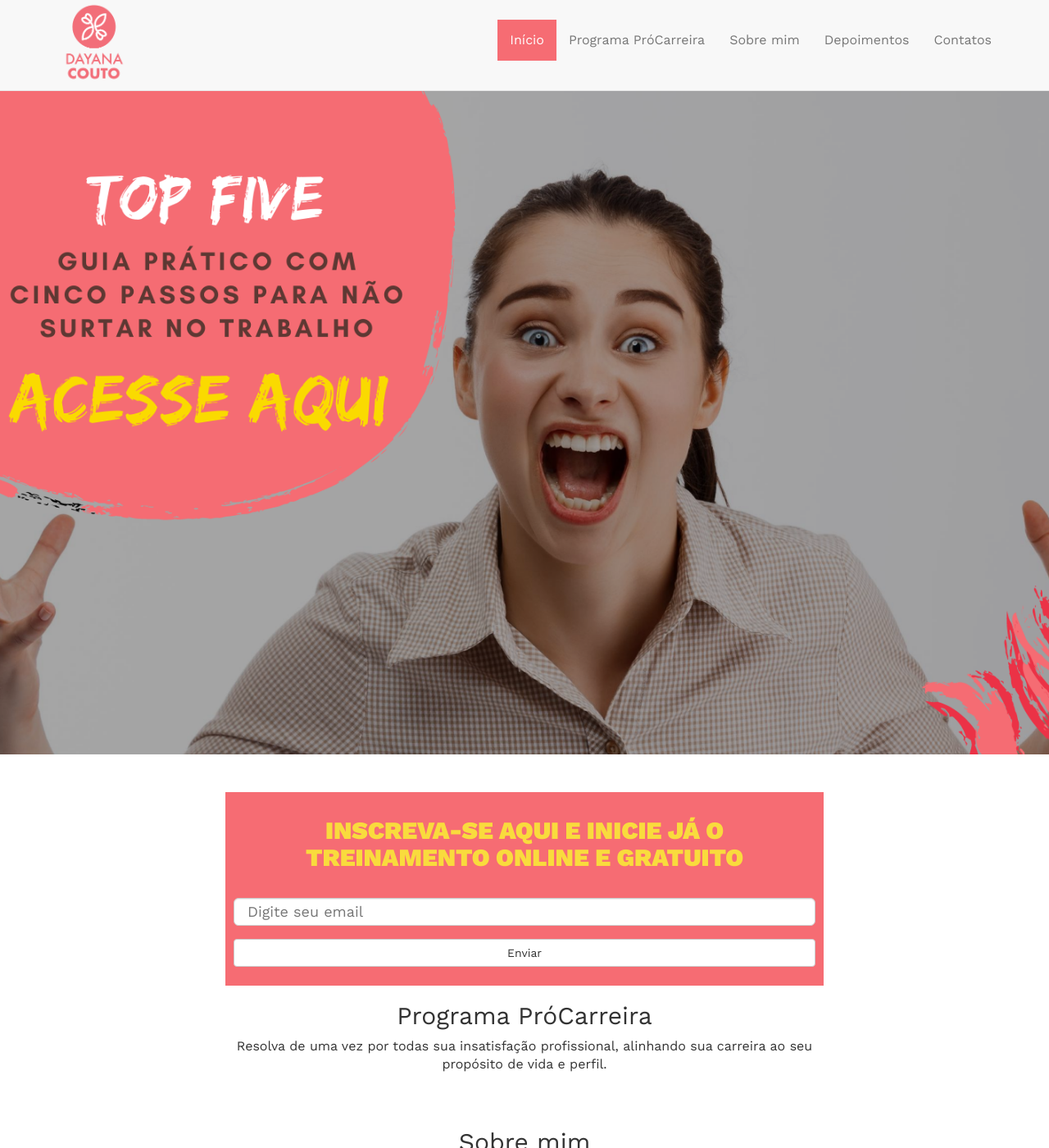
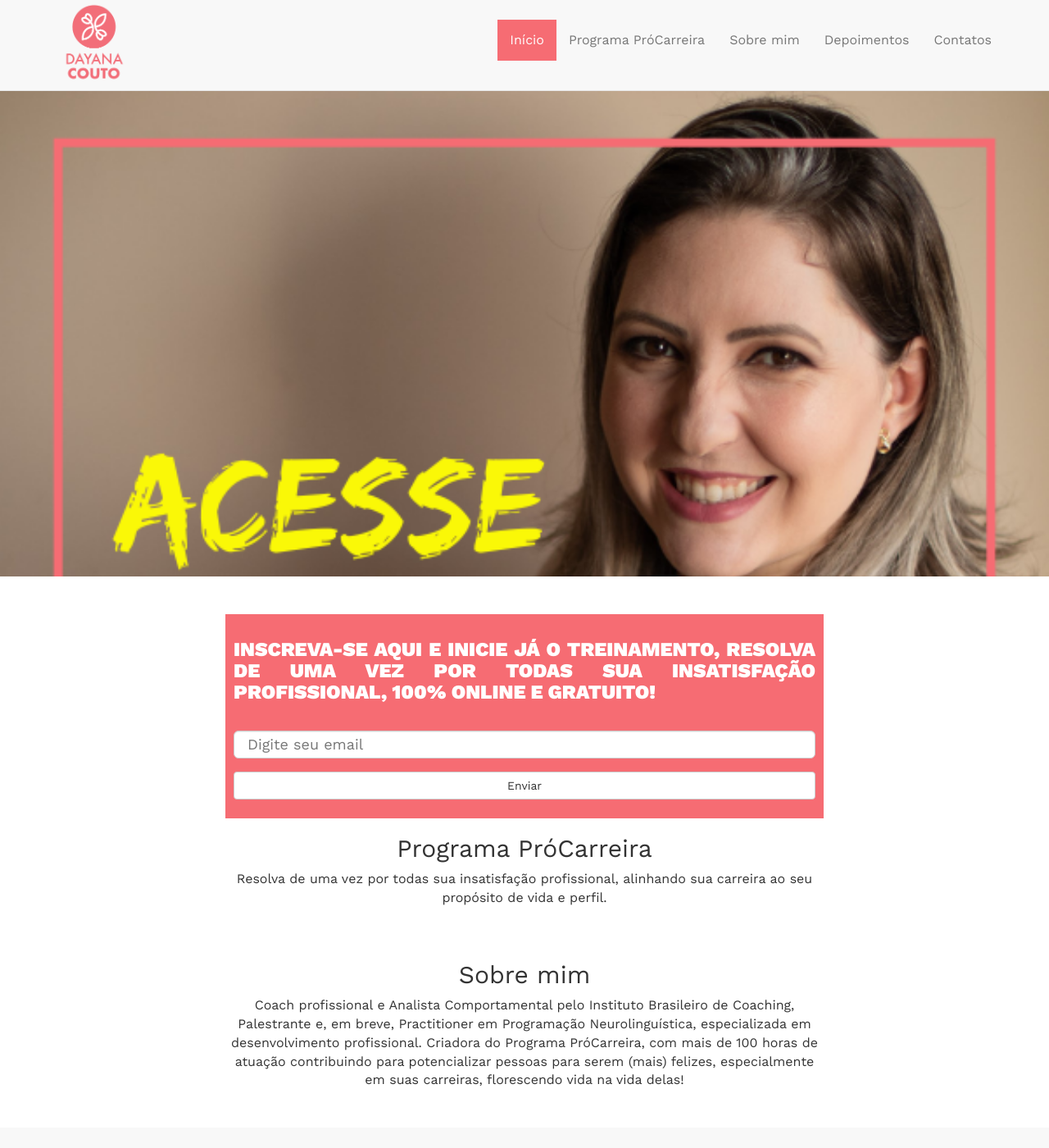
Before and after one commit to wsadf/landing-page-Dayana, a Jekyll site: the page built from index.md, in a window 1280 px wide and 1400 px high. Shown: the whole window at 82% size. Built offline with Jekyll 4.4.1, drawn with Linux system fonts in a browser that asks for light colours; nearby versions of some CDN libraries.

Commit message:
ajustes texto

```diff
--- a/_includes/programa.html
+++ b/_includes/programa.html
@@ -4,9 +4,9 @@
     		            <div class="col-lg-8 col-lg-offset-2">
     		            	<br><br>
         <div class="banner-treinamento pb-2">
-        	<h2 class="text-white text-uppercase" style="color: #f9db3d"><strong>Inscreva-se aqui e inicie já o treinamento online e gratuito</strong></h2><br>
+        	<h3 class="text-white text-uppercase" style="color: #fff;text-align: justify;"><strong>Inscreva-se aqui e inicie já o treinamento, resolva de uma vez por todas sua insatisfação profissional, 100% online e gratuito!</strong></h3><br>
 <form class="form" role="form" action="https://formsquash.io/f/6DfG4GNZ01c8OXQdgWrQ" method="POST">
-  <div class="form-group">
+  <div class="form-group"><span style="color: #fff">
     <input type="email" class="form-control btn-lg mb-3" id="exampleInputEmail1" name="_replyto" placeholder="Digite seu email">
   <button type="submit" class="btn btn-default btn-block" value="Submit">Enviar</button>
   </div>
--- a/assets/css/landing-page.css
+++ b/assets/css/landing-page.css
@@ -28,10 +28,10 @@ h6 {
 
 .intro-header {
     margin-top: 103px;
-    background: url(../img/banner-guia-topo.png) no-repeat center top;
+    background: url(../img/banner.png) no-repeat center top;
     background-size: cover;
-    height: 81.7vw;
-    max-height: 817px;
+    height: 60.0vw;
+    max-height: 600px;
 }
 
 @media (max-width: 768px){
@@ -189,7 +189,6 @@ p.copyright {
 
 .banner-treinamento{
     display: flex;
-    justify-content: center;
     flex-direction: column;
     background: #f66c73;
     padding: 10px;
```
Also changed, not shown: assets/img/banner.png (added).
